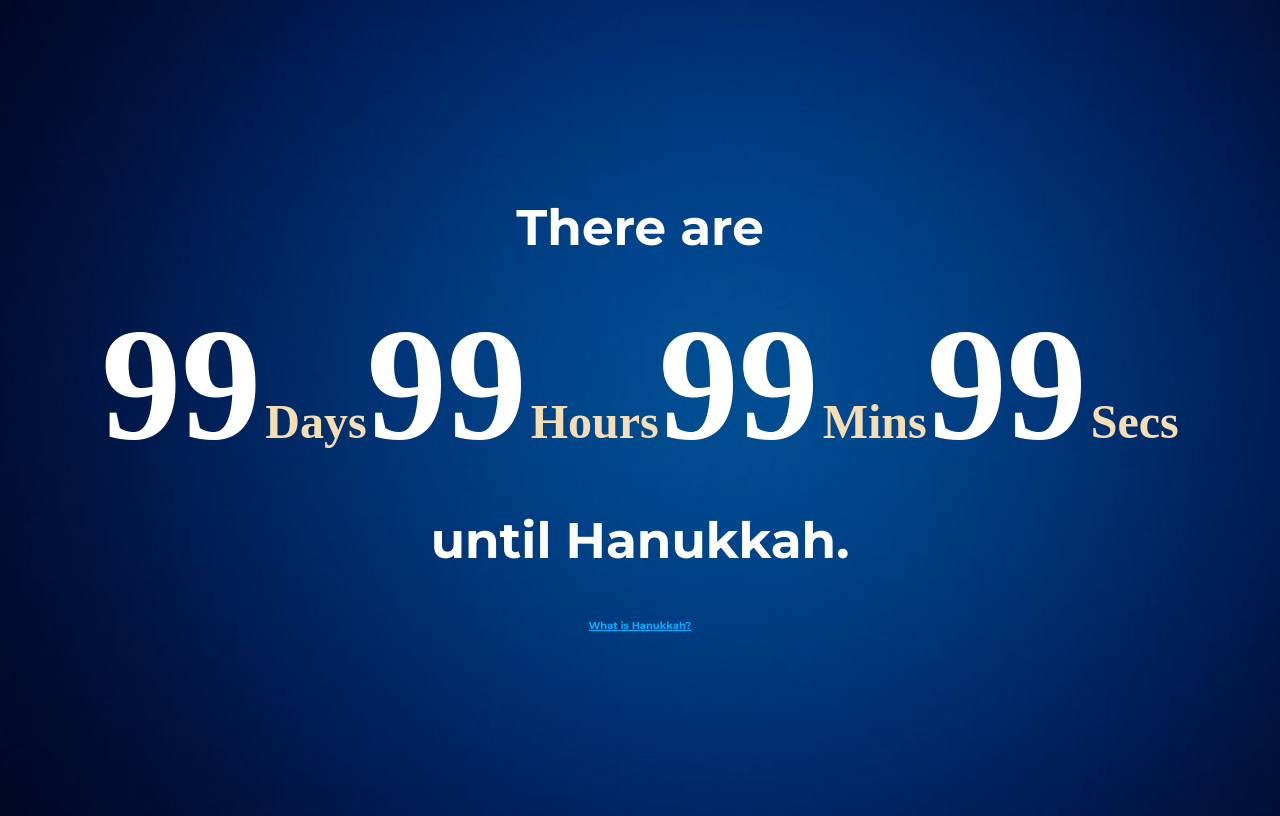
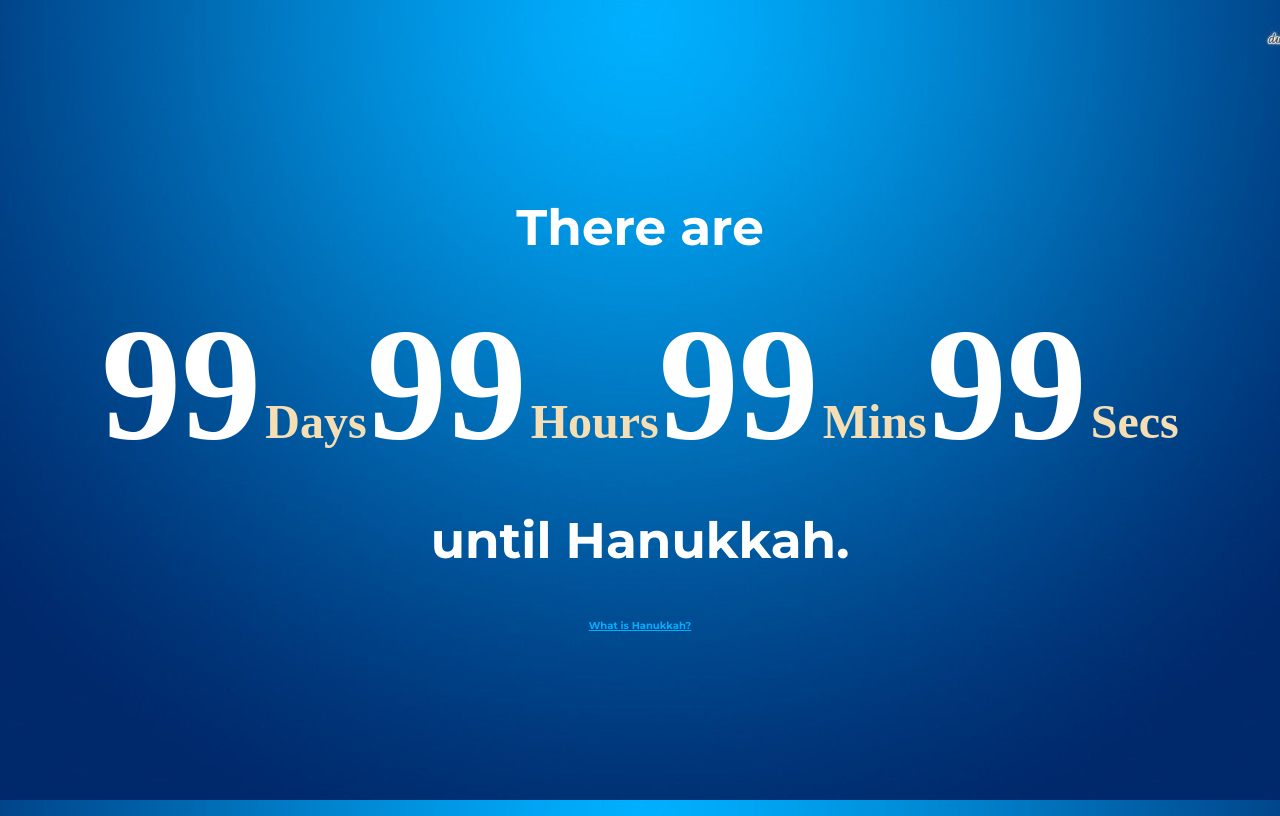
Before and after one commit to yakovliam/HowLongUntilDotChristmas, a website built with Parcel: page hanukkah/index.html in a window 1280 px wide. Built offline with nearby package versions, Linux system fonts and the light colour scheme; a web font is replaced by a local one.

Commit message:
Change background, fix stretching

```diff
--- a/css/main.css
+++ b/css/main.css
@@ -7,6 +7,14 @@
 .hide-scroll {
     -ms-overflow-style: none; /* IE and Edge */
     scrollbar-width: none; /* Firefox */
+}
+
+body {
+    background: url(../img/back3.jpg) no-repeat center center fixed;
+    -webkit-background-size: cover;
+    -moz-background-size: cover;
+    -o-background-size: cover;
+    background-size: cover;
 }
 
 .title {
--- a/hanukkah/css/main.css
+++ b/hanukkah/css/main.css
@@ -7,6 +7,14 @@
 .hide-scroll {
     -ms-overflow-style: none; /* IE and Edge */
     scrollbar-width: none; /* Firefox */
+}
+
+body {
+    background: url(../img/back2.jpg) no-repeat center center fixed;
+    -webkit-background-size: cover;
+    -moz-background-size: cover;
+    -o-background-size: cover;
+    background-size: cover;
 }
 
 .title {
--- a/hanukkah/index.html
+++ b/hanukkah/index.html
@@ -34,8 +34,7 @@
     <link href="https://fonts.googleapis.com/css2?family=Mountains+of+Christmas:wght@700&display=swap" rel="stylesheet">
 </head>
 
-<body class="hide-scroll" style="background-image: url('img/back3.jpg');   background-repeat: no-repeat;
-  background-size: cover;">
+<body class="hide-scroll">
 <canvas id="canv" style="position: absolute"></canvas>
 <div class="outer">
     <div class="inner-title">
```
Also changed, not shown: index.html (+1 -1 lines).
